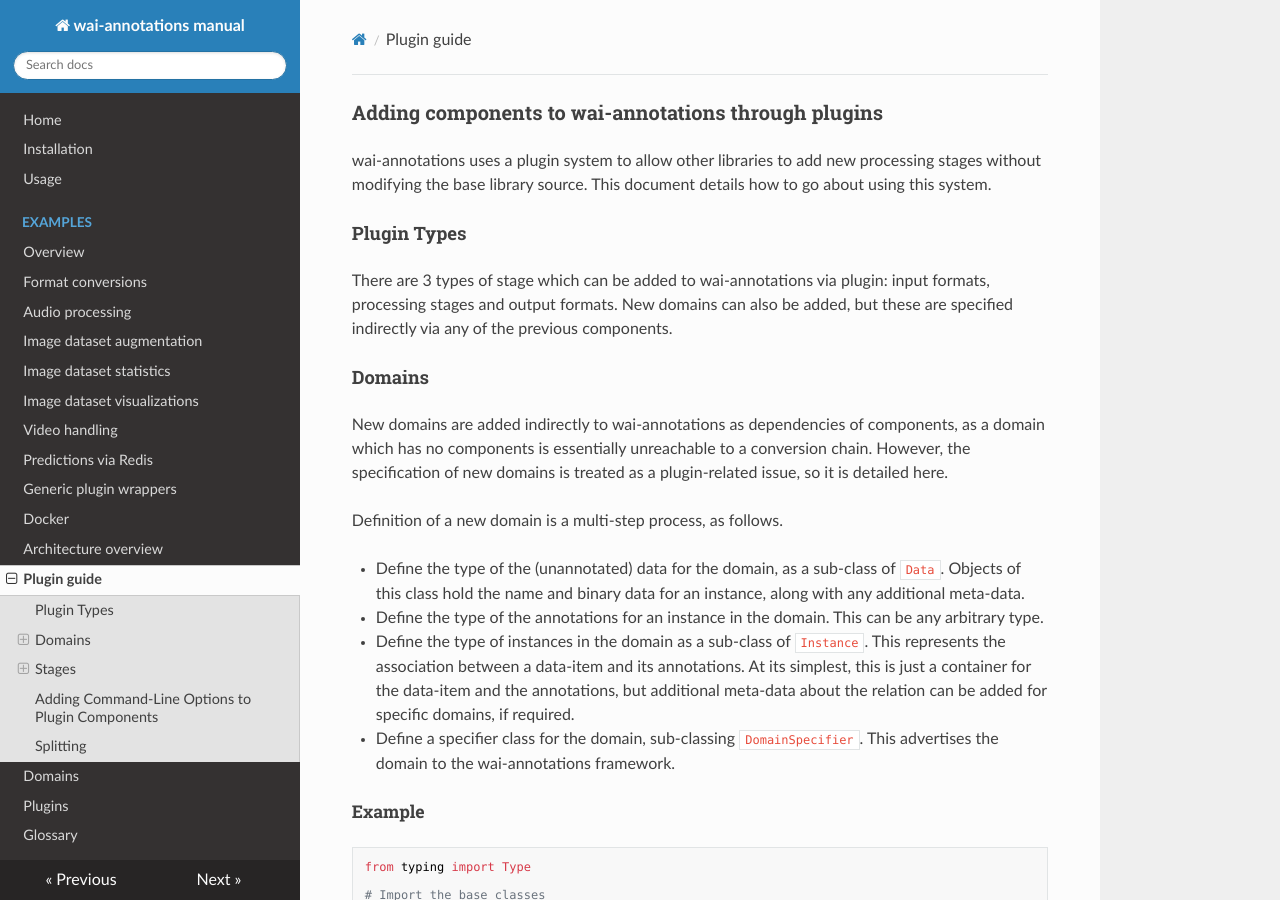
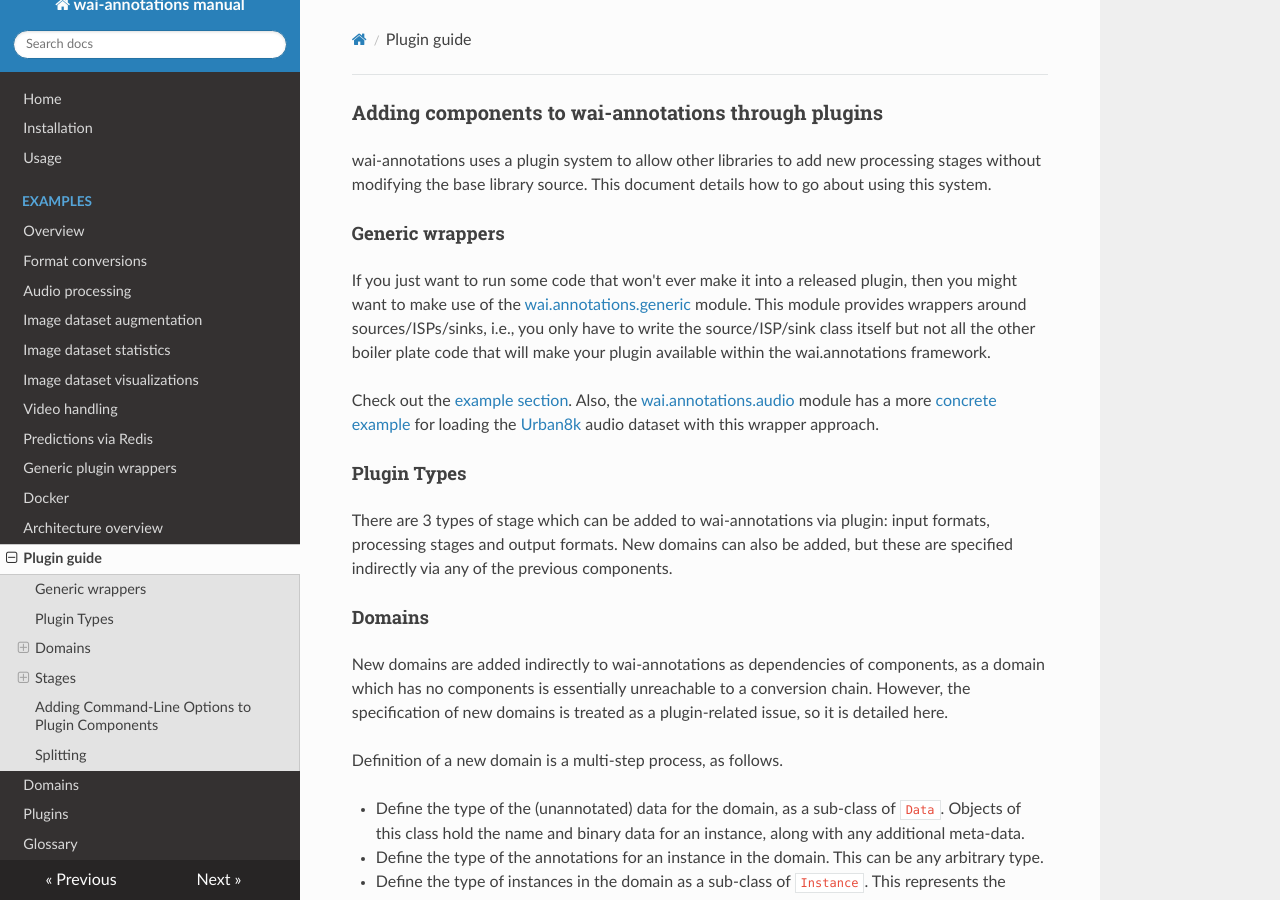
Before and after one commit to waikato-ufdl/wai-annotations-manual, an MkDocs documentation site: the page built from docs/plugin.md, in a window 1280 px wide and 900 px high. Built offline with MkDocs 1.6.1, drawn with Linux system fonts in a browser that asks for light colours; nearby versions of some CDN libraries.

Commit message:
added section mentioning wai.annotations.generic

```diff
--- a/docs/plugin.md
+++ b/docs/plugin.md
@@ -2,6 +2,19 @@
 
 wai-annotations uses a plugin system to allow other libraries to add new processing stages
 without modifying the base library source. This document details how to go about using this system.
+
+## Generic wrappers
+
+If you just want to run some code that won't ever make it into a released plugin, then you might
+want to make use of the [wai.annotations.generic](https://github.com/waikato-ufdl/wai-annotations-generic)
+module. This module provides wrappers around sources/ISPs/sinks, i.e., you only have to write the
+source/ISP/sink class itself but not all the other boiler plate code that will make your plugin
+available within the wai.annotations framework.
+
+Check out the [example section](examples_generic.md). Also, the [wai.annotations.audio](https://github.com/waikato-ufdl/wai-annotations-audio)
+module has a more [concrete example](examples_audio.md) for loading the [Urban8k](https://urbansounddataset.weebly.com/urbansound8k.html)
+audio dataset with this wrapper approach.
+
 
 ## Plugin Types
 
```
